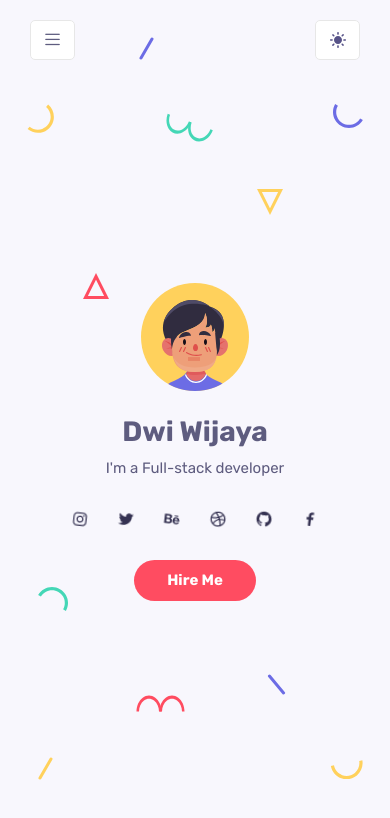
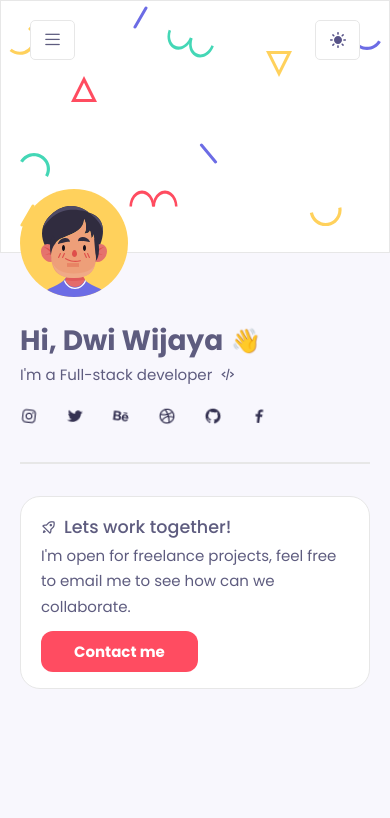
Before and after one commit to dwi-wijaya/portfolio-react, a React (Vite) app: page / in a window 390 px wide. Shown: the top 818 px of the page. Built offline with nearby package versions, Linux system fonts and the light colour scheme; no server answers.

Commit message:
redesign: homepage

```diff
--- a/src/components/home/Home.jsx
+++ b/src/components/home/Home.jsx
@@ -3,33 +3,57 @@ import React, { useEffect } from 'react';
 import './home.css'
 import Me from '../../assets/avatar-1.svg'
 import HeaderSocials from "./HeaderSocials";
-import ScrollDown from "./ScrollDown";
 import Shapes from "./Shapes";
+import { Link } from 'react-router-dom';
 
 const Home = () => {
 
     return (
+        <>
+            <div className="header__wrapper">
+                <Shapes />
+            </div>
             <section data-section className="home container" id="home">
+                <div className="home-section">
                     <div className="intro">
                         <img
                             width={108}
                             height={108}
-                    fetchPriority="high"
                             src={Me}
                             alt="Avatar Dwi"
                             className="home__img"
                         />
+                        <div className="home__greeting">
                             <h1 className="home__name">
-                    Dwi Wijaya
+                                Hi, Dwi Wijaya
                             </h1>
-                <span className="home__education">
-                    I'm a Full-stack developer
+                            <div className="animate-waving-hand">👋</div>
+                        </div>
+                        <span className="home__role">
+                            I&apos;m a Full-stack developer <i className="bx bx-code-alt"></i> &nbsp;
                         </span>
                         <HeaderSocials />
-                <a aria-label='hire me' href="#contact" className="btn">Hire Me</a>
+                        <hr className="border" />
+                        <div className='card'>
+                            <div className='contact__header'>
+                                <i className='bx bx-rocket'></i>
+                                <h3 className='text-xl font-medium'>Lets work together!</h3>
                             </div>
-            <Shapes />
+                            <p className='contact__content'>
+                                I&apos;m open for freelance projects, feel free to email me to see how
+                                can we collaborate.
+                            </p>
+                            <Link to='contact'
+                                aria-label='contact me'
+                                className='btn'
+                            >
+                                Contact me
+                            </Link>
+                        </div>
+                    </div>
+                </div>
             </section>
+        </>
     )
 }
 export default Home
--- a/src/components/home/home.css
+++ b/src/components/home/home.css
@@ -1,18 +1,49 @@
 .home {
-    position: relative;
-    min-height: 100vh;
+    padding-top: 22vh !important;
+}
+
+.header__wrapper {
+    height: 30vh;
+    background: var(--container-color);
+    z-index: -2;
+    position: absolute;
+    width: calc(100% - 80px);
+    left: 80px;
+    top: 0;
+    border: var(--border);
+}
+
+.contact__header {
     display: flex;
     align-items: center;
-    justify-content: center;
+    gap: .5rem;
 }
 
-.intro {
-    max-width: 540px;
-    text-align: center;
+.contact__header h3 {
+    font-weight: 500;
+}
+
+.contact__content {
+    margin-bottom: .75rem;
+}
+
+.animate-waving-hand {
+    animation: wave 2s linear infinite;
 }
 
 .home__img {
     margin-bottom: 1.5rem;
+}
+
+.home__greeting h1 {
+    margin-bottom: 0;
+}
+
+.home__greeting {
+    display: flex;
+    align-items: center;
+    font-size: 1.5rem;
+    gap: .5rem;
 }
 
 .home__name {
@@ -22,10 +53,16 @@
 
 }
 
+.home__role {
+    display: flex;
+    align-items: center;
+    gap: .5rem;
+}
+
 .home__socials {
     display: flex;
     gap: 1.75rem;
-    margin: 1.5rem 0;
+    margin: 1rem 0;
 }
 
 .home__social-link {
@@ -54,59 +91,37 @@
     color: var(--text-color);
 }
 
-.mouse {
-    border: 2px solid var(--text-color);
-    display: block;
-    height: 1.6rem;
-    width: 1.25rem;
-    margin: auto;
-    margin-top: .75rem;
-    border-radius: 1rem;
-    position: relative;
-    -webkit-border-radius: 1rem;
-    -moz-border-radius: 1rem;
-    -ms-border-radius: 1rem;
-    -o-border-radius: 1rem;
-}
-
-@keyframes ani-mouse {
+@keyframes wave {
     0% {
-        top: 29%;
+        -webkit-transform: scale3d(1, 1, 1);
+        transform: scale3d(1, 1, 1);
     }
 
-    15% {
-        top: 50%;
+    10%,
+    20% {
+        -webkit-transform: scale3d(.95, .95, .95) rotate3d(0, 0, 1, -10deg);
+        transform: scale3d(.95, .95, .95) rotate3d(0, 0, 1, -10deg);
     }
 
-    15% {
-        top: 50%;
+    30%,
+    50%,
+    70%,
+    90% {
+        -webkit-transform: scale3d(1, 1, 1) rotate3d(0, 0, 1, 10deg);
+        transform: scale3d(1, 1, 1) rotate3d(0, 0, 1, 10deg);
+    }
+
+    40%,
+    60%,
+    80% {
+        -webkit-transform: rotate3d(0, 0, 1, -10deg);
+        transform: rotate3d(0, 0, 1, -10deg);
     }
 
     100% {
-        top: 29%;
+        -webkit-transform: scale3d(1, 1, 1);
+        transform: scale3d(1, 1, 1);
     }
-
-}
-
-.wheel {
-    background-color: var(--title-color);
-    border-radius: 100%;
-    width: .25rem;
-    height: .25rem;
-    position: absolute;
-    top: .5rem;
-    left: 50%;
-    transform: translateX(-50%);
-    animation: ani-mouse 2s linear infinite;
-    -webkit-border-radius: 100%;
-    -moz-border-radius: 100%;
-    -ms-border-radius: 100%;
-    -o-border-radius: 100%;
-    -webkit-transform: translateX(-50%);
-    -moz-transform: translateX(-50%);
-    -ms-transform: translateX(-50%);
-    -o-transform: translateX(-50%);
-    -webkit-animation: ani-mouse 2s linear infinite;
 }
 
 .shapes {
@@ -117,6 +132,7 @@
     width: 100%;
     z-index: -1;
 }
+
 .shape {
     position: absolute;
 }
@@ -125,48 +141,71 @@
     left: 2%;
     top: 10%;
 }
+
 .s2 {
     left: 18%;
     top: 30%;
 }
+
 .s3 {
     left: 5%;
     bottom: 30%;
 }
+
 .s4 {
     left: 5%;
     bottom: 10%;
 }
+
 .s5 {
     left: 34%;
     top: 2%;
 }
+
 .s6 {
     left: 33%;
     bottom: 18%;
 }
+
 .s7 {
     top: 20%;
     right: 25%;
 }
+
 .s8 {
-    right: 24%;
-    bottom: 20%;
+    right: 44%;
+    bottom: 35%;
 }
+
 .s9 {
     right: 2%;
     top: 10%;
 }
+
 .s10 {
     right: 45%;
     top: 11%;
 }
+
 .s11 {
     bottom: 10%;
-    right: 2%;
+    right: 12%;
 }
-@media screen and (max-width: 1024px){
-    .home__social-link{
+
+@media screen and (max-width: 1024px) {
+    .home {
+        padding-top: 20vh !important;
+    }
+
+    .home__social-link {
         font-size: 1.125rem;
     }
+
+    .header__wrapper {
+        left: 0;
+        width: 100%;
+        border-radius: 0;
+    }
 }
+
+@media screen and (max-width: 767px) {}
--- a/src/index.css
+++ b/src/index.css
@@ -1,6 +1,6 @@
 
 /*  Google font  */
-@import url('https://fonts.googleapis.com/css2?family=Rubik:ital,wght@0,300..900;1,300..900&display=swap');
+@import url('https://fonts.googleapis.com/css2?family=Poppins:ital,wght@0,100;0,200;0,300;0,400;0,500;0,600;0,700;0,800;0,900;1,100;1,200;1,300;1,400;1,500;1,600;1,700;1,800;1,900&display=swap');
 /*  Boxicons font  */
 @import url('https://unpkg.com/boxicons@2.1.4/css/boxicons.min.css');
 /* ============ VARIABLE CSS ============ */
@@ -20,7 +20,7 @@
 
     /* ====== Font and Typography ====== */
     /* .5rem 8px | 1rem = 16px  ...*/
-    --body-font: 'Rubik', sans-serif;
+    --body-font: 'Poppins', sans-serif;
     --h1-font-size: 2.25rem;
     --h2-font-size: 1.5rem;
     --h3-font-size: 1.25rem;
@@ -145,7 +145,13 @@ img {
 .grid {
     display: grid;
 }
-
+.card{
+    padding: 1rem 1.25rem;
+    border-radius: 20px;
+    background: var(--container-color);
+    border: var(--border);
+    text-align: start;
+}
 .section {
     padding-right: .6rem;
     padding-left: .6rem;
@@ -211,7 +217,7 @@ img {
 .btn {
     padding: 0.75rem 2rem;
     line-height: 1;
-    border-radius: 1.875rem;
+    border-radius: .75rem;
     box-shadow: 0 0 1px rgb(0 0 0 / 0%);
     border: 1px solid transparent;
     color: #fff;
```
Lines whose indentation alone changed are shown as unchanged.
